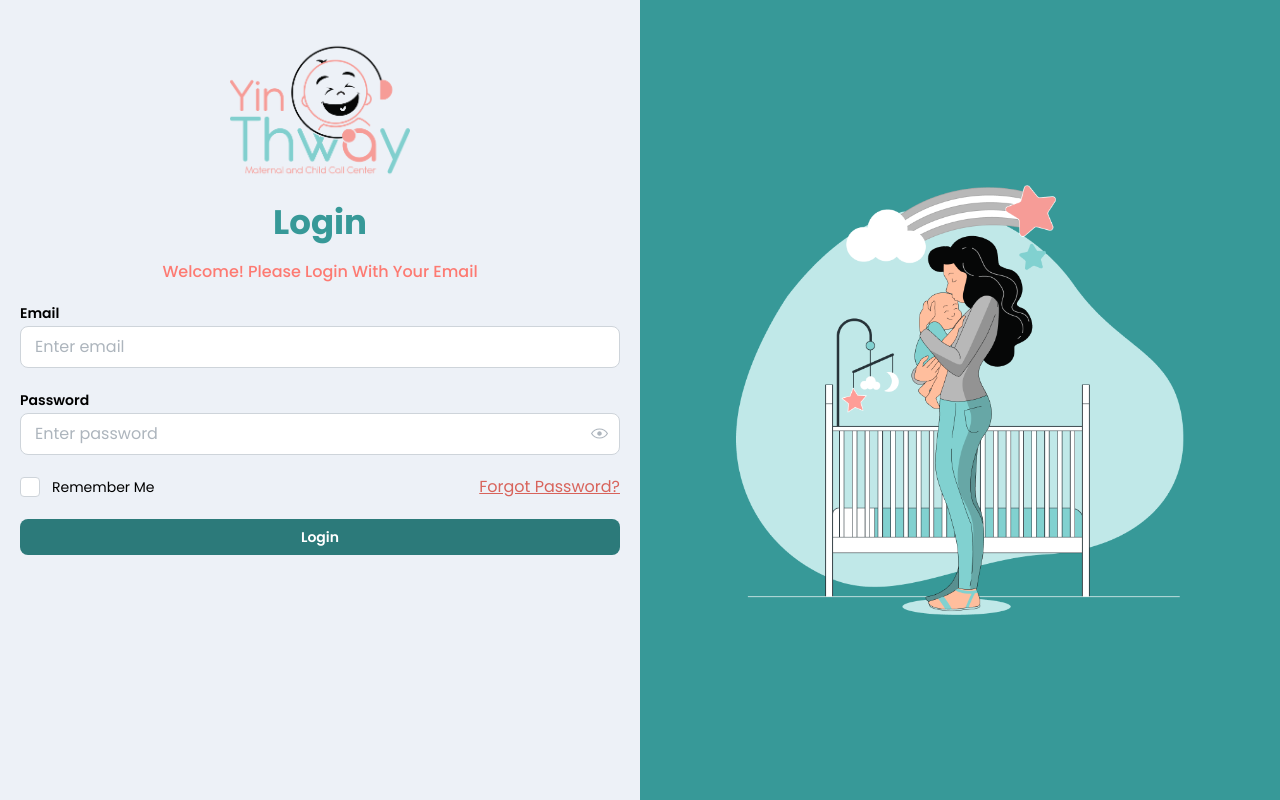
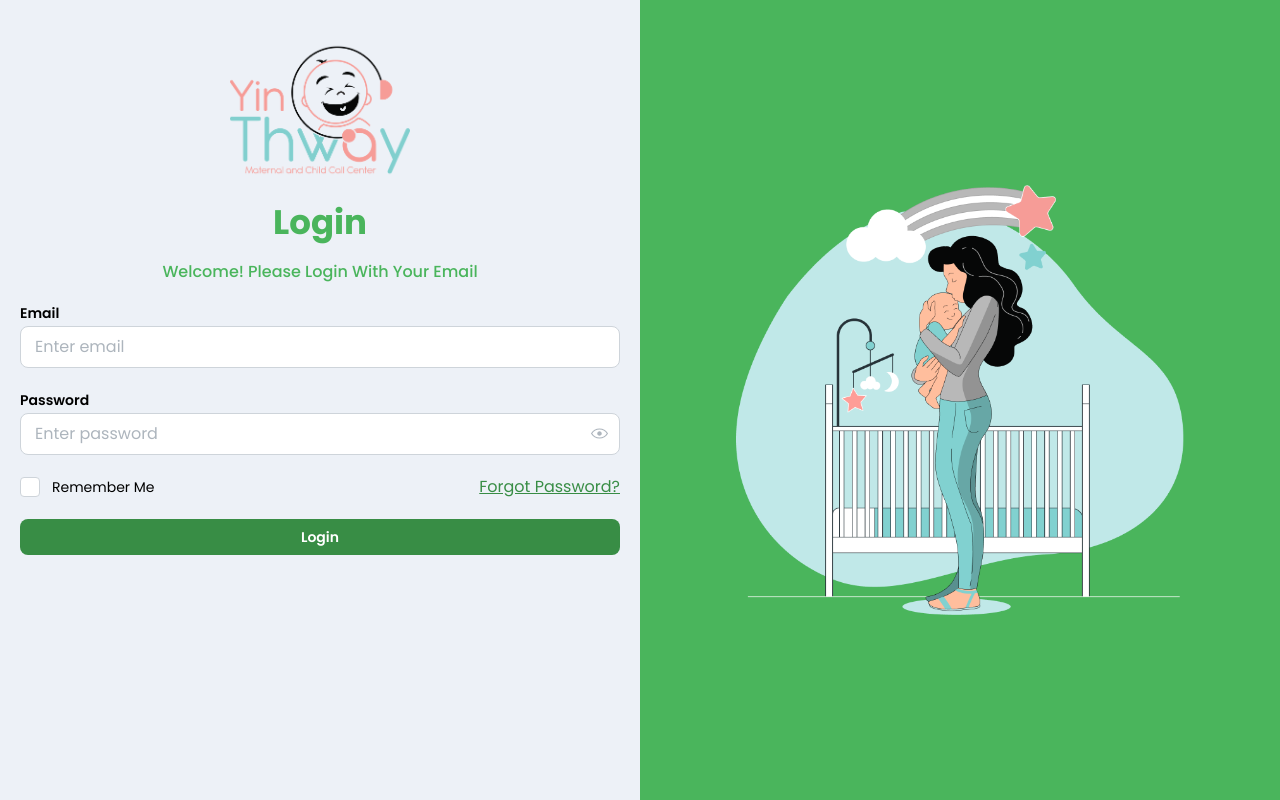
Before and after one commit to ThutaAung999/basic-admin-template, a React (Vite) app: page /auth/login in a window 1280 px wide. Built offline with nearby package versions, Linux system fonts and the light colour scheme; no server answers.

Commit message:
created users

```diff
--- a/src/components/layout/topbar.tsx
+++ b/src/components/layout/topbar.tsx
@@ -6,10 +6,10 @@ export const Topbar = ({ toggle }: { toggle: () => void }) => {
   const { user, logout } = useAuth();
 
   return (
-    <div className="bg-gray-200 flex justify-between items-center px-5 h-[60px]">
+    <div className="bg-primary-600 flex justify-between items-center px-5 h-[60px]">
       <div className="flex items-center gap-5">
         <FiMenu
-          className="text-3xl text-green-500 cursor-pointer"
+          className="text-3xl text-white cursor-pointer"
           onClick={toggle}
         />
         <div className="h-[60px] flex justify-center items-center">
@@ -25,7 +25,7 @@ export const Topbar = ({ toggle }: { toggle: () => void }) => {
             {user && (
               <div className="flex gap-2 items-center text-green cursor-pointer">
                 <Avatar size="md" src="/images/default_profile.svg" />
-                <div className="flex flex-col">
+                <div className="flex flex-col text-white">
                   <span>{user?.displayName}</span>
                   <span className="text-xs">{user?.email}</span>
                 </div>
--- a/src/features/diagnoses/routes/diagnosis-list.tsx
+++ b/src/features/diagnoses/routes/diagnosis-list.tsx
@@ -160,7 +160,7 @@ export const DiagnosisList = () => {
                     </div>
                   )}
                 </>
-              )}
+              )}||[];
             </Tabs.Panel>
             <Tabs.Panel value="mother">
               {isGettingMotherDiagnoses && (
@@ -185,7 +185,7 @@ export const DiagnosisList = () => {
                         total={Math.ceil(motherDiagnoses?.count / limit)}
                         onChange={onPaginate}
                       />
-                    )}
+                    )}||[];
                   </div>
                 </>
               )}
--- /dev/null
+++ b/src/features/user/api/get-users.ts
@@ -0,0 +1,16 @@
+import { api } from "@/libs/axios";
+import { useQuery } from "@tanstack/react-query";
+import { GetUsers, Users } from "../type";
+
+export const getUsers = async (queries?: GetUsers) => {
+  return api
+    .get<{ data: Users[]; count: number }>("/users", { params: queries })
+    .then((res) => res.data);
+};
+
+export const useGetUsers = (queries?: GetUsers) => {
+  return useQuery({
+    queryKey: ["users", queries],
+    queryFn: () => getUsers(queries),
+  });
+};
--- /dev/null
+++ b/src/features/user/api/index.ts
@@ -0,0 +1 @@
+export * from "./get-users";
--- /dev/null
+++ b/src/features/user/hook/index.ts
@@ -0,0 +1 @@
+export * from './useUsersFilter';
--- /dev/null
+++ b/src/features/user/hook/useUsersFilter.ts
@@ -0,0 +1,3 @@
+import { useBaseFilter } from "@/hooks";
+
+export const useUsersFilter = ()=> useBaseFilter();
--- a/src/features/user/index.ts
+++ b/src/features/user/index.ts
@@ -1 +1,4 @@
 export * from "./routes";
+export * from "./type";
+export * from "./api";
+export * from "./hook";
--- a/src/features/user/routes/user-list.tsx
+++ b/src/features/user/routes/user-list.tsx
@@ -1,3 +1,102 @@
+import {
+  ExportButton,
+  Header,
+  Pagination,
+  Searchbox,
+  Table,
+} from "@/components";
+
+import { getUsers, useGetUsers } from "..";
+import { Loader } from "@mantine/core";
+import { toast } from "@/libs/mantine-toast";
+import { Users } from "..";
+
+//import { useBaseFilter } from "@/hooks";
+import { useUsersFilter } from "..";
+import { useState } from "react";
+import { useDebouncedCallback } from "@mantine/hooks";
+
 export const UserList = () => {
-  return <div>user-list</div>;
+  const { onPaginate, onSearch, getAllSearchParams } = useUsersFilter();
+  const { page = 1, limit = 10, search } = getAllSearchParams();
+  const [searchValue, setSearchValue] = useState(search);
+  const debounceOnSearch = useDebouncedCallback(onSearch, 500);
+
+  const { data: users, isLoading } = useGetUsers({
+    limit,
+    search,
+    skip: (page - 1) * limit,
+  });
+
+  const getData = async () => {
+    try {
+      const { data } = await getUsers({
+        search,
+        limit: 0,
+      });
+      return data;
+    } catch (error) {
+      if (error instanceof Error) {
+        toast.error({ message: error.message });
+      }
+    }
+  };
+
+  const formatData = (user: Users) => {
+    return { Name: user?.name, Email: user?.email };
+  };
+
+  return (
+    <div>
+      <Header title="Users">
+        <Searchbox
+          name="search"
+          placeholder="Search"
+          value={searchValue}
+          onChange={(value) => {
+            setSearchValue(value);
+            debounceOnSearch(value);
+          }}
+        />
+      </Header>
+      <div className="flex flex-col gap-4 p-7">
+        <div className="flex justify-end ">
+          <ExportButton
+            getData={getData}
+            format={formatData}
+            filename="Users"
+            className="hover:text-gray-400"
+          />
+        </div>
+
+        {isLoading && (
+          <div className="flex justify-center mt-4">
+            <Loader />
+          </div>
+        )}
+
+{users && (
+          <>
+            <Table
+              headerMapping={{ name: "Name" }}
+              data={users?.data}
+              renderCells={(data) => ({
+                name: data?.name,
+              })}
+              keyExtract={"_id"}
+            />
+            {users?.count > 10 && (
+              <Pagination
+                value={parseInt(page)}
+                total={Math.ceil(users?.count / limit)}
+                onChange={onPaginate}
+              />
+            )}
+          </>
+        )}
+
+
+      </div>
+    </div>
+  );
 };
--- /dev/null
+++ b/src/features/user/type.ts
@@ -0,0 +1,12 @@
+export type Users = {
+  _id: string;
+  name: string;
+  email: string;
+  firebase_id: string;
+};
+
+export type GetUsers = {
+  skip?: number;
+  limit?: number;
+  search?: number;
+};
--- a/src/styles/colors.ts
+++ b/src/styles/colors.ts
@@ -1,26 +1,27 @@
 export const colors = {
   primary: {
-    100: "#D3E9E9",
-    200: "#ACD5D5",
-    300: "#85C1C0",
-    400: "#5EADAC",
-    500: "#379998",
-    600: "#2C7A7A",
-    700: "#215C5B",
-    800: "#163D3D",
-    900: "#0B1F1E",
+    100: "#E3F9E5",
+    200: "#C1F2B4",
+    300: "#9CE5A3",
+    400: "#7BD67F",
+    500: "#4AB55C",
+    600: "#388D45",
+    700: "#286E2F",
+    800: "#1D4F1E",
+    900: "#113211",
   },
   secondary: {
-    100: "#FFE4E3",
-    200: "#FECAC7",
-    300: "#FEAFAA",
-    400: "#FD958E",
-    500: "#FD7A72",
-    600: "#D8635B",
-    700: "#B44B45",
-    800: "#8F342E",
-    900: "#6B1C18",
+    100: "#E5F8E3",
+    200: "#B4F2C1",
+    300: "#9AE5A3",
+    400: "#7BD67F",
+    500: "#4AB55C",
+    600: "#388D45",
+    700: "#286E2F",
+    800: "#1D4F1E",
+    900: "#113211",
   },
+
   error: {
     100: "#FFCCCC",
     200: "#FF9999",
```
Also changed, not shown: public/svgexample.html (+4 -27 lines), public/images/default_profile.svg.
